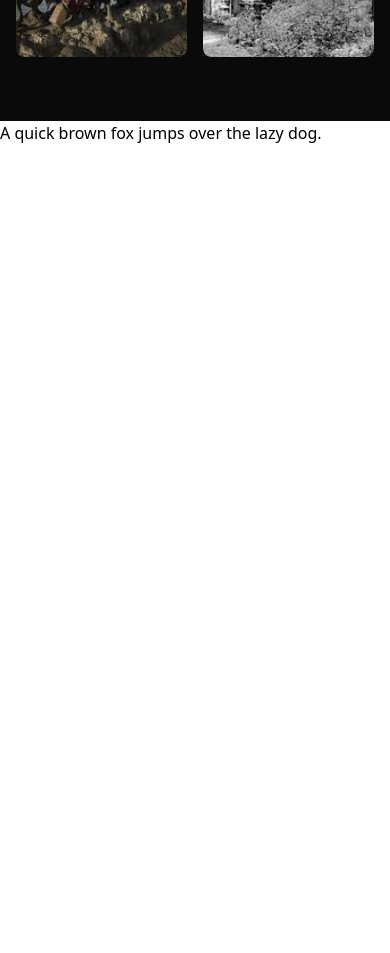
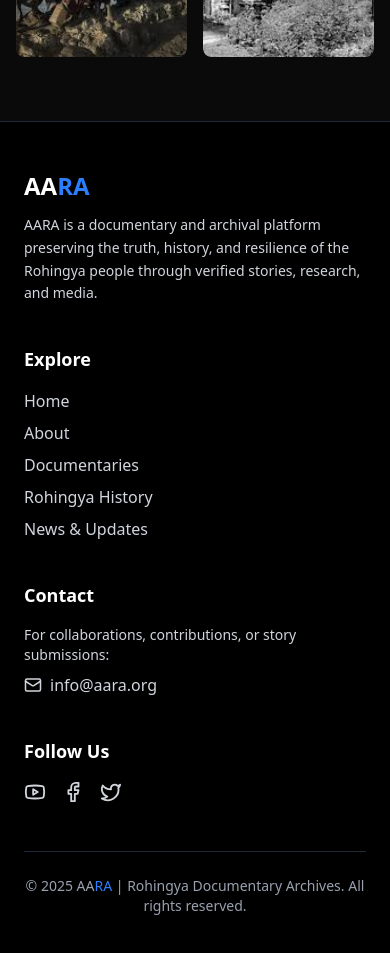
Before and after one commit to Mustakahmmed-dev/Rohingya-Documentary, a Next.js app: page / in a window 390 px wide. Shown: the part 5420-6373 px from the top of the page. Before the commit the page ends 5565 px from the top, so only its background shows below. Built offline with nearby package versions, Linux system fonts and the light colour scheme.

Commit message:
Footer added'

```diff
--- a/src/app/layout.js
+++ b/src/app/layout.js
@@ -1,5 +1,6 @@
 import Navbar from "@/components/Navbar/Navbar";
 import "./globals.css";
+import Footer from "@/components/Footer/footer";
 
 export const metadata = {
   title: "Rohingya Documentary",
@@ -12,6 +13,7 @@ export default function RootLayout({ children }) {
       <body>
         <Navbar />
         {children}
+        <Footer />
       </body>
     </html>
   );
--- a/src/app/page.js
+++ b/src/app/page.js
@@ -10,7 +10,7 @@ const Home = () => {
       <ArticlesSection />
       <VideosSection />
       <GallerySection />
-    <p>A quick brown fox jumps over the lazy dog.</p>
+
     </div>
   )
 }
--- /dev/null
+++ b/src/components/Footer/footer.jsx
@@ -0,0 +1,73 @@
+"use client";
+import Link from "next/link";
+import { Mail, Youtube, Facebook, Twitter } from "lucide-react";
+
+const Footer = () => {
+  return (
+    <footer className="bg-black text-gray-300 py-12 px-6 md:px-16 border-t border-gray-800">
+      <div className="max-w-7xl mx-auto grid grid-cols-1 md:grid-cols-4 gap-10">
+
+        {/* Logo and About */}
+        <div>
+          <h2 className="text-2xl font-semibold text-white mb-3">
+            AA<span className="text-blue-500">RA</span>
+          </h2>
+          <p className="text-sm leading-relaxed">
+            AARA is a documentary and archival platform preserving the truth,
+            history, and resilience of the Rohingya people through verified
+            stories, research, and media.
+          </p>
+        </div>
+
+        {/* Quick Links */}
+        <div>
+          <h3 className="text-lg font-semibold text-white mb-4">Explore</h3>
+          <ul className="space-y-2">
+            <li><Link href="/" className="hover:text-red-500">Home</Link></li>
+            <li><Link href="/about" className="hover:text-red-500">About</Link></li>
+            <li><Link href="/documentaries" className="hover:text-red-500">Documentaries</Link></li>
+            <li><Link href="/history" className="hover:text-red-500">Rohingya History</Link></li>
+            <li><Link href="/news" className="hover:text-red-500">News & Updates</Link></li>
+          </ul>
+        </div>
+
+        {/* Contact */}
+        <div>
+          <h3 className="text-lg font-semibold text-white mb-4">Contact</h3>
+          <p className="text-sm mb-2">
+            For collaborations, contributions, or story submissions:
+          </p>
+          <div className="flex items-center gap-2">
+            <Mail size={18} />
+            <Link href="mailto:info@aara.org" className="hover:text-red-500">
+              info@aara.org
+            </Link>
+          </div>
+        </div>
+
+        {/* Social Media */}
+        <div>
+          <h3 className="text-lg font-semibold text-white mb-4">Follow Us</h3>
+          <div className="flex gap-4">
+            <Link href="#" className="hover:text-red-500">
+              <Youtube size={22} />
+            </Link>
+            <Link href="#" className="hover:text-red-500">
+              <Facebook size={22} />
+            </Link>
+            <Link href="#" className="hover:text-red-500">
+              <Twitter size={22} />
+            </Link>
+          </div>
+        </div>
+      </div>
+
+      {/* Bottom Line */}
+      <div className="mt-12 border-t border-gray-800 pt-6 text-center text-sm text-gray-400">
+        &copy; {new Date().getFullYear()} AA<span className="text-blue-500">RA</span> | Rohingya Documentary Archives. All rights reserved.
+      </div>
+    </footer>
+  );
+};
+
+export default Footer;
```
